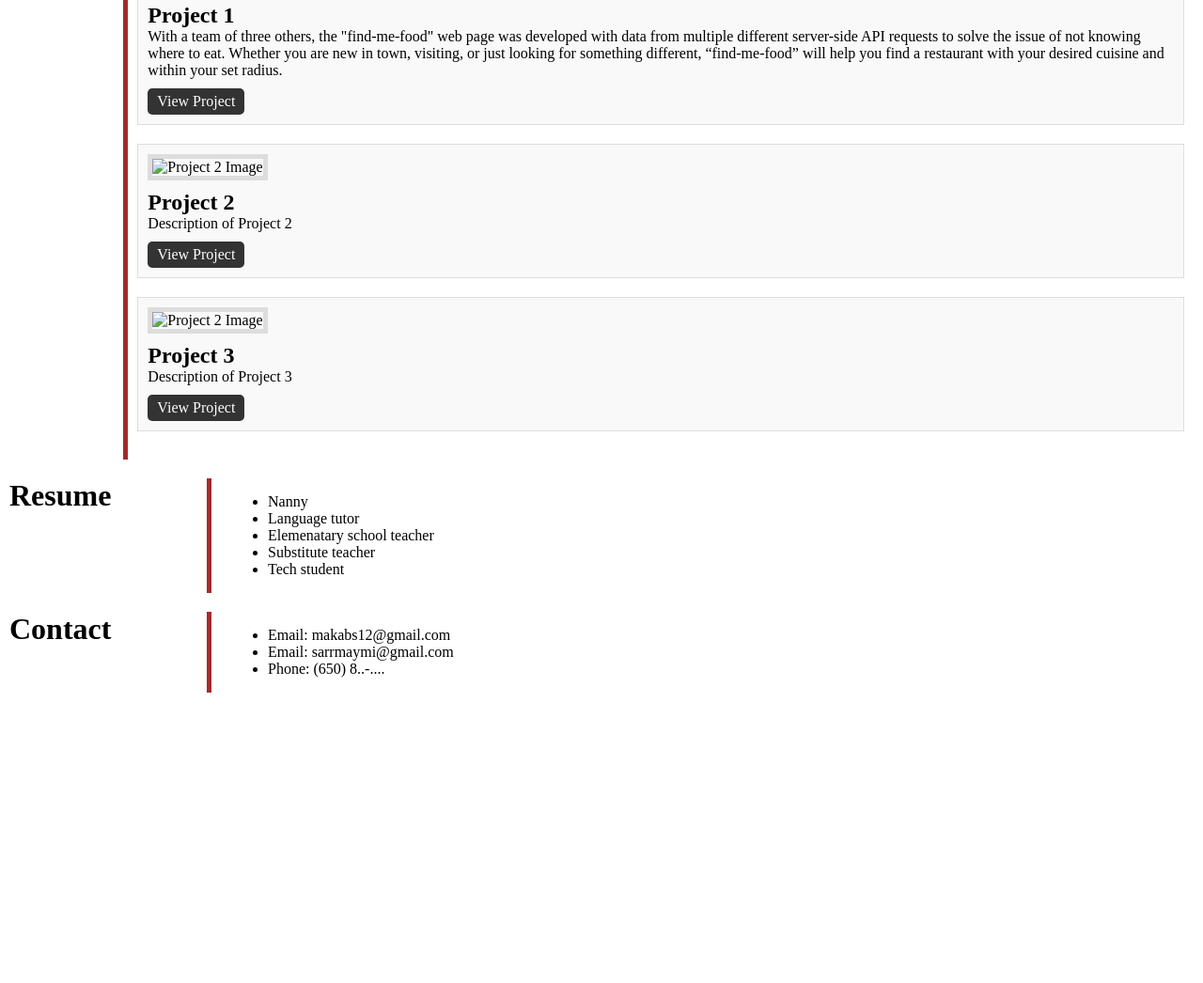
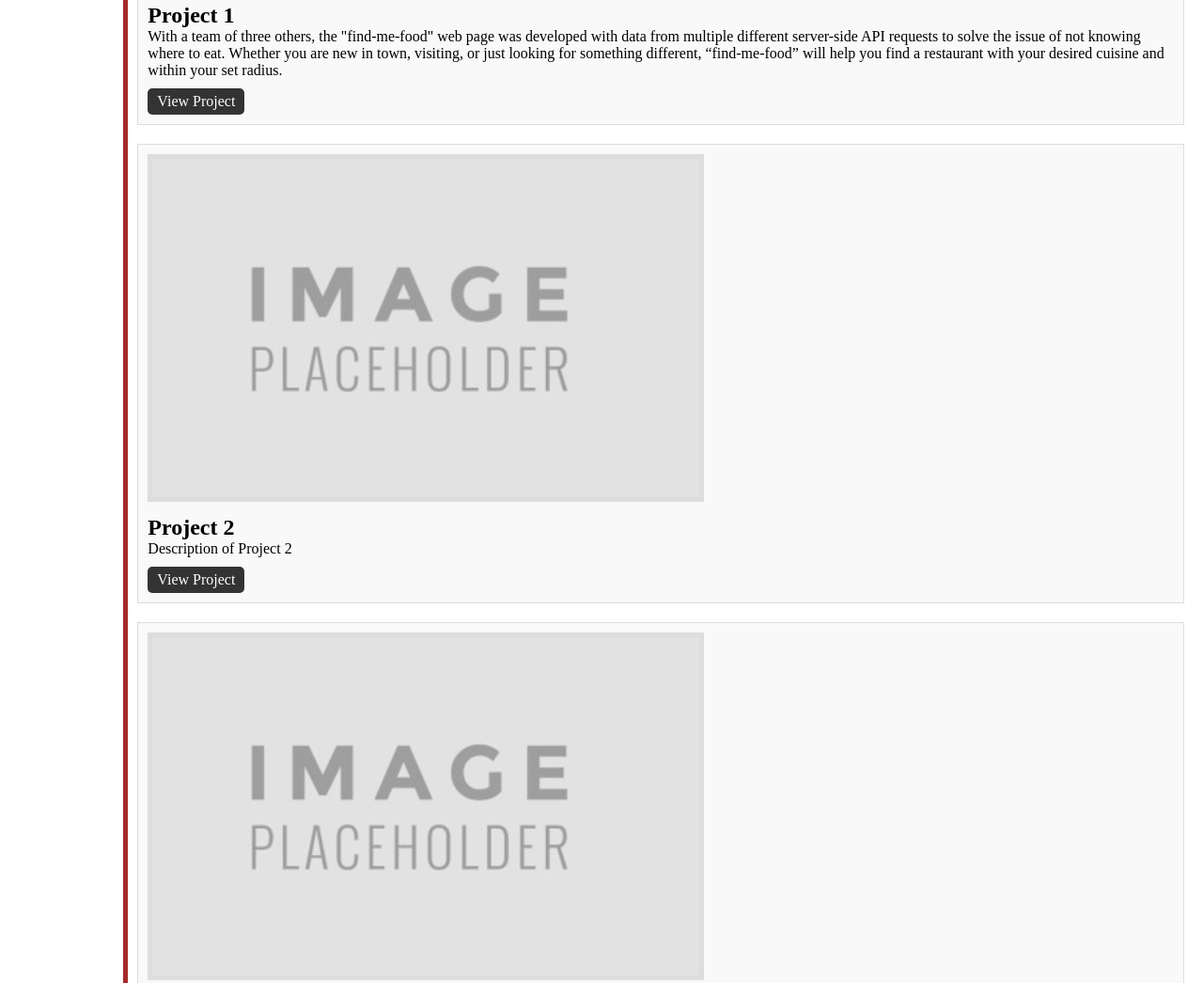
Before and after one commit to maymikb/first-portfolio, a plain HTML site: page index.html in a window 1280 px wide. Shown: the part 1013-2059 px from the top of the page at 94% size. Before the commit the page ends 1760 px from the top, so only its background shows below. Drawn offline with Linux system fonts and the light colour scheme.

Commit message:
fixed devtools error with placeholder img

```diff
--- a/index.html
+++ b/index.html
@@ -67,7 +67,7 @@
 
             <!-- Project 2 -->
             <figure class="project">
-                <img src="project2.jpg" alt="Project 2 Image">
+                <img src="./ProjectPlaceholder.png" alt="Project 2 Placeholder Image">
                 <figcaption>
                     <h2>Project 2</h2>
                     <p>Description of Project 2</p>
@@ -77,7 +77,7 @@
 
             <!-- Project 3 -->
             <figure class="project">
-                <img src="project2.jpg" alt="Project 2 Image">
+                <img src="./ProjectPlaceholder.png" alt="Project 3 Placeholder Image">
                 <figcaption>
                     <h2>Project 3</h2>
                     <p>Description of Project 3</p>
```
